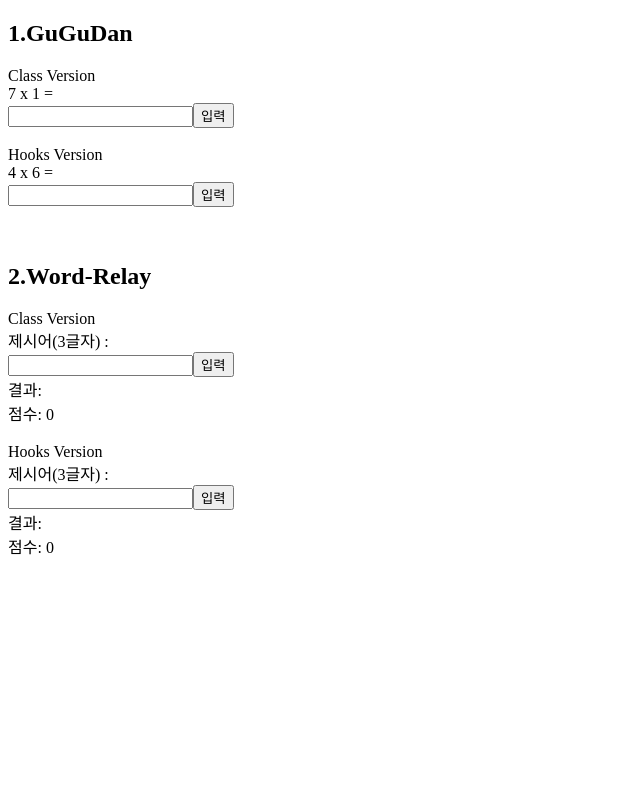
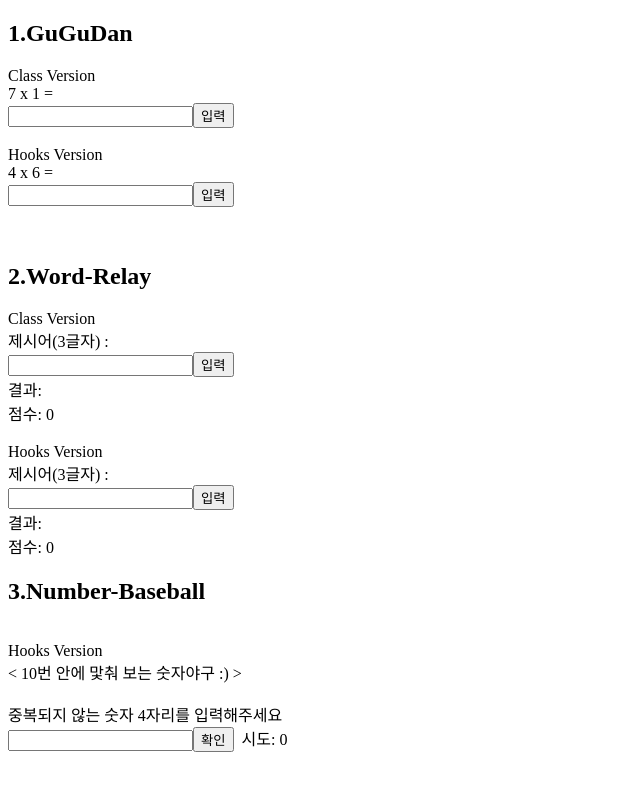
Before and after one commit to uyeong-jay/toy-projects, a React (Create React App) app: page / in a window 1280 px wide. Shown: the top 790 px of the page, without its empty margins (0-640 px from the left). Built offline with nearby package versions, Linux system fonts and the light colour scheme.

Commit message:
[UPDATE] added NumberBaseballHooks

```diff
--- a/src/App.js
+++ b/src/App.js
@@ -2,6 +2,8 @@ import GuGuDanClass from './gugudan/GuGuDanClass';
 import GuGuDanHooks from './gugudan/GuGuDanHooks';
 import WordRelayClass from './wordRelay/WordRelayClass';
 import WordRelayHooks from './wordRelay/WordRelayHooks';
+import NumberBaseballClass from './numberBaseball/NBClass/NumberBaseballClass';
+import NumberBaseballHooks from './numberBaseball/NBHooks/NumberBaseballHooks';
 
 
 function App() {
@@ -21,6 +23,12 @@ function App() {
       <br />
       <span>Hooks Version</span>
       <WordRelayHooks />
+      <h2>3.Number-Baseball</h2>
+      {/* <span>Class Version</span> */}
+      {/* <NumberBaseballClass /> */}
+      <br />
+      <span>Hooks Version</span>
+      <NumberBaseballHooks />
     </>
   );
 }
```
